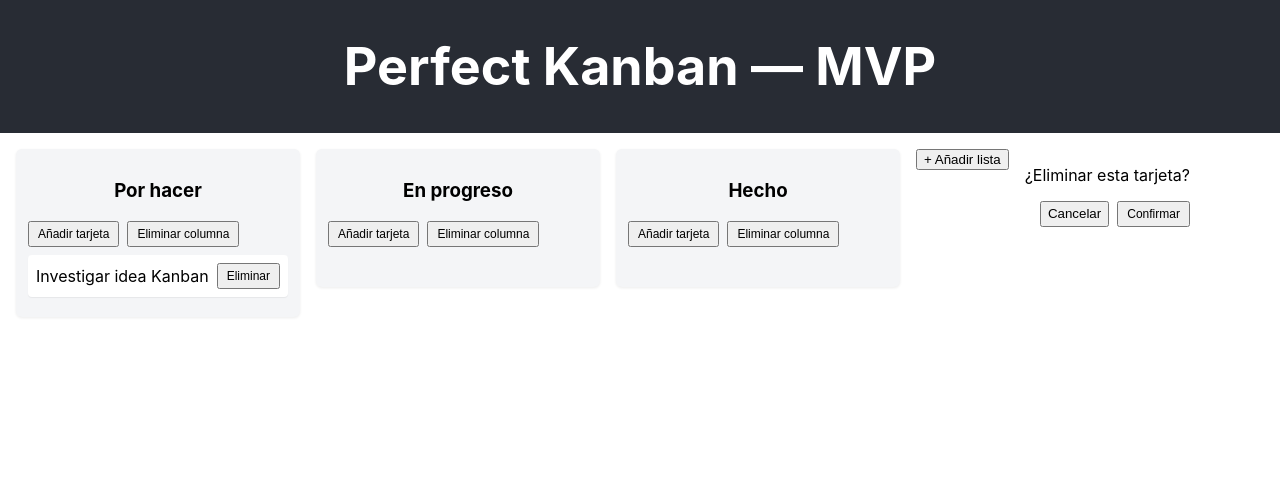
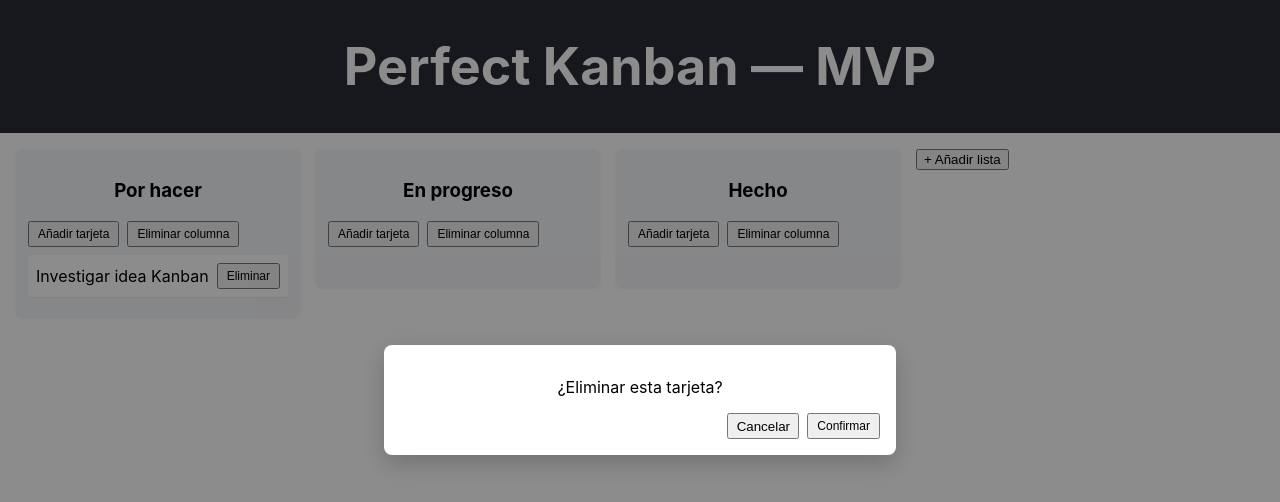
Before and after one commit to juanrdzbaeza/PerfectKanban, a React (Create React App) app: page / in a window 1280 px wide. Both pictures are taken after a click on the button "Eliminar". Shown: the top 502 px of the page. Built offline with nearby package versions, Linux system fonts and the light colour scheme.

Commit message:
Añade estilos para el modal de confirmación
Añade estilos CSS para el overlay, el diálogo y los elementos internos del modal de confirmación, así como estilos helpers para inputs dentro de columnas y cartas.

Asegura el espaciado de los botones dentro de los diálogos.

```diff
--- a/src/App.css
+++ b/src/App.css
@@ -79,3 +79,61 @@
   display: flex;
   align-items: center;
 }
+
+/* Modal / Confirm dialog styles */
+.confirm-overlay {
+  position: fixed;
+  inset: 0;
+  background: rgba(0, 0, 0, 0.45);
+  display: flex;
+  align-items: center;
+  justify-content: center;
+  z-index: 1000;
+}
+
+.confirm-dialog {
+  background: #fff;
+  padding: 16px;
+  border-radius: 8px;
+  width: 90%;
+  max-width: 480px;
+  box-shadow: 0 8px 24px rgba(0,0,0,0.2);
+}
+
+.confirm-dialog h3 {
+  margin-top: 0;
+}
+
+.confirm-dialog label {
+  display: block;
+  font-size: 12px;
+  color: #333;
+  margin-bottom: 4px;
+}
+
+.confirm-dialog input,
+.confirm-dialog textarea {
+  width: 100%;
+  box-sizing: border-box;
+  padding: 8px;
+  border: 1px solid #ddd;
+  border-radius: 6px;
+  font-size: 14px;
+  margin-bottom: 12px;
+}
+
+.confirm-dialog textarea { min-height: 80px; resize: vertical; }
+
+/* Small helpers for inputs inside cards/columns */
+.column input,
+.card input {
+  padding: 6px 8px;
+  font-size: 14px;
+  border-radius: 6px;
+  border: 1px solid #ccc;
+}
+
+/* ensure buttons spacing inside dialogs */
+.confirm-dialog button {
+  min-width: 72px;
+}
```
